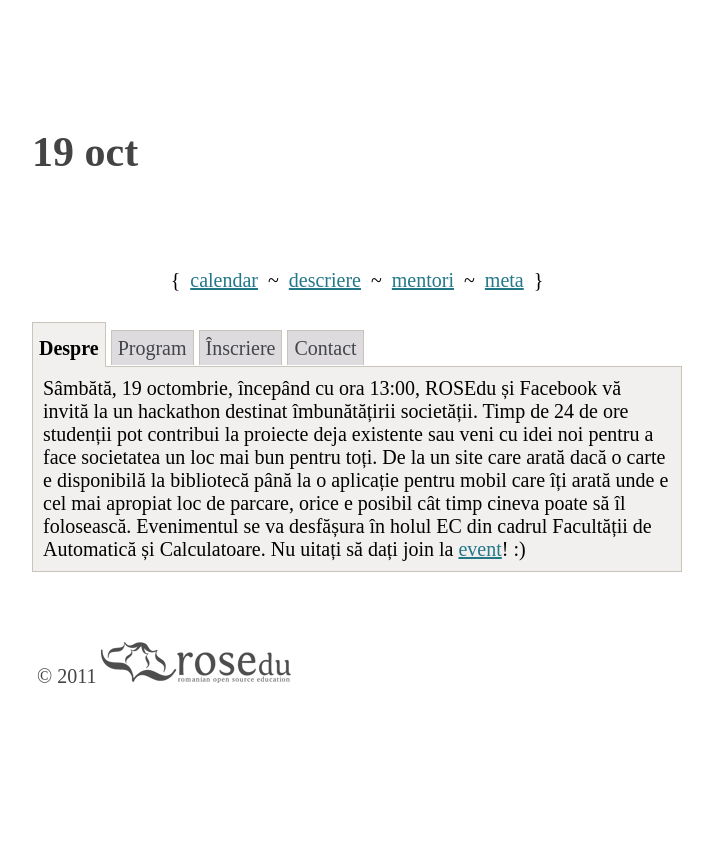
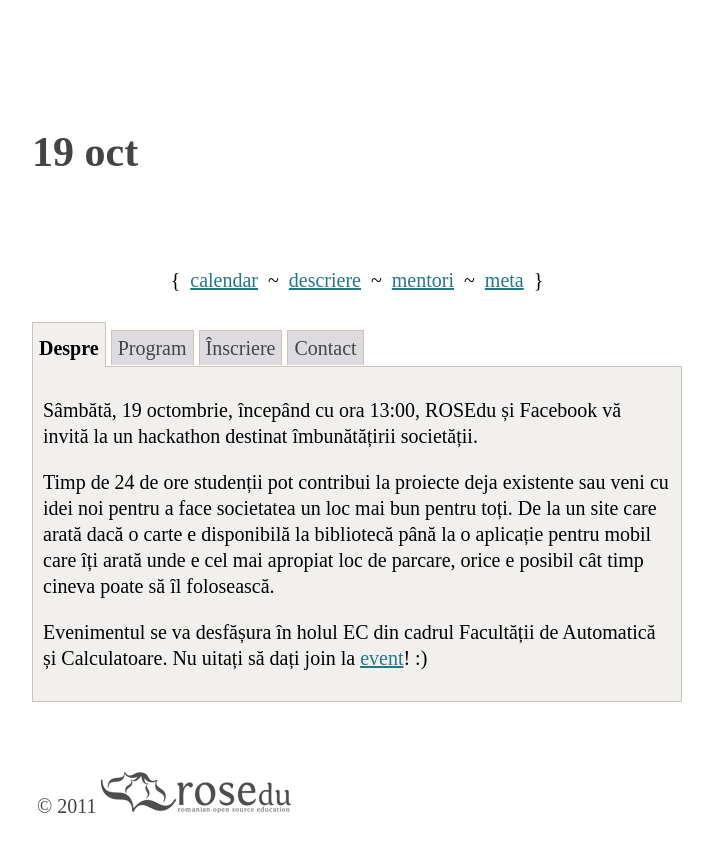
Before and after one commit to rosedu/hackday, a Jekyll site: the page built from _posts/2013-10-19-facebook.html, in a window 1280 px wide. Shown: the top 852 px of the page, without its empty margins (283-996 px from the left). Built offline with Jekyll 4.4.1, drawn with Linux system fonts in a browser that asks for light colours.

```diff
--- a/_posts/2013-10-19-facebook.html
+++ b/_posts/2013-10-19-facebook.html
@@ -12,15 +12,15 @@ layout: arhiva
 <li><a href="#contact">Contact</a></li>
 </ul>
 <div class="tab_content" id="about">
-Sâmbătă, 19 octombrie, începând cu ora 13:00, ROSEdu și Facebook vă
-invită la un hackathon destinat îmbunătățirii societății.
-Timp de 24 de ore studenții pot contribui la proiecte deja existente sau veni
+<p>Sâmbătă, 19 octombrie, începând cu ora 13:00, ROSEdu și Facebook vă
+invită la un hackathon destinat îmbunătățirii societății.</p>
+<p>Timp de 24 de ore studenții pot contribui la proiecte deja existente sau veni
 cu idei noi pentru a face societatea un loc mai bun pentru toți. De la un site
 care arată dacă o carte e disponibilă la bibliotecă până la o aplicație
 pentru mobil care îți arată unde e cel mai apropiat loc de parcare, orice e
-posibil cât timp cineva poate să îl folosească.
-Evenimentul se va desfășura în holul EC din cadrul Facultății de Automatică
-și Calculatoare. Nu uitați să dați join la <a href="https://www.facebook.com/events/531100410284713">event</a>! :)
+posibil cât timp cineva poate să îl folosească.</p>
+<p>Evenimentul se va desfășura în holul EC din cadrul Facultății de Automatică
+și Calculatoare. Nu uitați să dați join la <a href="https://www.facebook.com/events/531100410284713">event</a>! :)</p>
 </div>
 <div class="tab_content" id="calendar">
 <iframe src="https://www.google.com/calendar/embed?title=ROSEdu%20Hackathon%20with%20Facebook&amp;mode=AGENDA&amp;height=450&amp;wkst=2&amp;bgcolor=%23FFFFFF&amp;src=4gb5bp2pln5lv8lb9knjh70v2o%40group.calendar.google.com&amp;color=%232952A3&amp;ctz=Europe%2FBucharest" style=" border-width:0 " width="600" height="450" frameborder="0" scrolling="no"></iframe>
```
